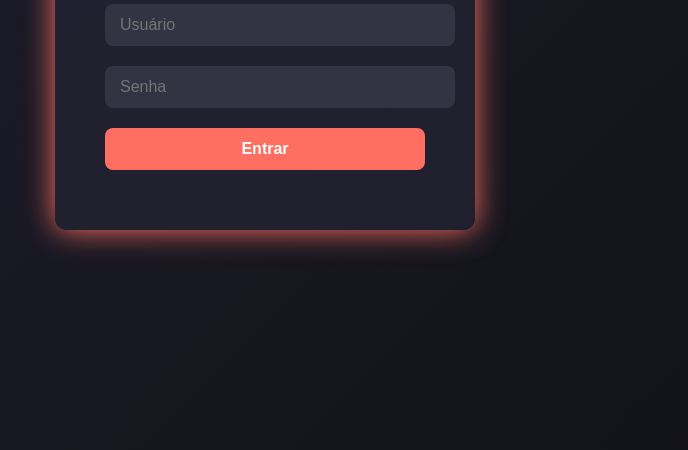
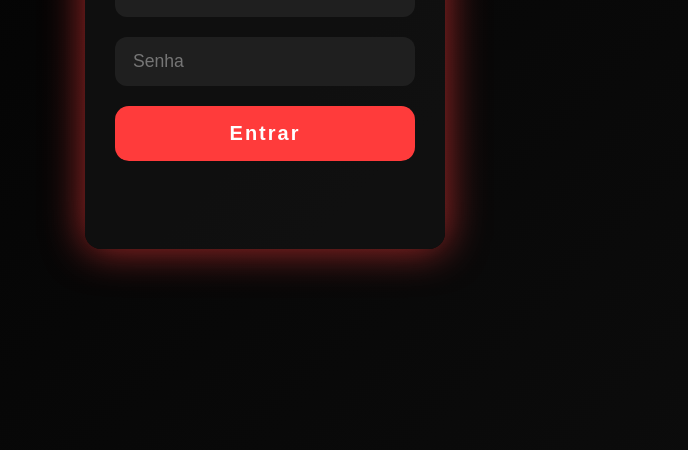
Before and after one commit to SrDark222/Brute-force-teste, a plain HTML site: page index.html in a window 1280 px wide. Shown: the part 350-800 px from the top of the page, without its empty margins (375-1063 px from the left). Drawn offline with Linux system fonts and the light colour scheme.

Commit message:
Update index.html

```diff
--- a/index.html
+++ b/index.html
@@ -3,83 +3,107 @@
 <head>
 <meta charset="UTF-8" />
 <meta name="viewport" content="width=device-width, initial-scale=1" />
-<title>Login - Tropa do Egito</title>
+<title>Login Tropa - AMOLED Dark</title>
 <style>
-  @import url('https://fonts.googleapis.com/css2?family=Poppins:wght@400;700&display=swap');
+  @import url('https://fonts.googleapis.com/css2?family=Montserrat:wght@400;700&display=swap');
+
+  /* Reset básico */
+  * {
+    margin: 0; padding: 0; box-sizing: border-box;
+  }
+
   body {
-    margin: 0;
     height: 100vh;
+    background: #000000;
+    background: linear-gradient(135deg, #000000, #0d0d0d);
+    font-family: 'Montserrat', sans-serif;
+    color: #eee;
     display: flex;
     justify-content: center;
     align-items: center;
-    background: linear-gradient(135deg, #1e1e2f, #121217);
-    font-family: 'Poppins', sans-serif;
-    color: #eee;
+    user-select: none;
   }
+
   .container {
-    background: #222233cc;
-    padding: 40px 50px;
-    border-radius: 12px;
-    box-shadow: 0 0 30px #ff6f61;
-    width: 320px;
+    background: #121212cc;
+    border-radius: 16px;
+    box-shadow: 0 0 40px #ff3b3baa;
+    width: 360px;
+    padding: 40px 30px;
     text-align: center;
   }
+
   h1 {
-    margin-bottom: 25px;
     font-weight: 700;
-    color: #ff6f61;
+    font-size: 2.4rem;
+    margin-bottom: 30px;
+    letter-spacing: 3px;
+    color: #ff3b3b;
     text-transform: uppercase;
-    letter-spacing: 2px;
   }
-  input[type="text"], input[type="password"] {
+
+  input[type="text"],
+  input[type="password"] {
     width: 100%;
-    padding: 12px 15px;
+    padding: 14px 18px;
     margin-bottom: 20px;
+    border-radius: 12px;
     border: none;
-    border-radius: 8px;
-    font-size: 16px;
-    background: #333344;
+    background: #1f1f1f;
     color: #eee;
-    transition: background 0.3s ease;
+    font-size: 1.1rem;
+    transition: 0.3s;
   }
-  input[type="text"]:focus, input[type="password"]:focus {
-    background: #ff6f61;
+
+  input[type="text"]:focus,
+  input[type="password"]:focus {
+    outline: none;
+    background: #ff3b3b;
     color: #fff;
-    outline: none;
+    box-shadow: 0 0 8px #ff3b3b;
   }
+
   input[type="submit"] {
     width: 100%;
-    padding: 12px 15px;
+    padding: 16px 20px;
+    border-radius: 14px;
     border: none;
-    border-radius: 8px;
-    background: #ff6f61;
-    color: #fff;
+    background: #ff3b3b;
+    color: white;
     font-weight: 700;
-    font-size: 16px;
+    font-size: 1.25rem;
     cursor: pointer;
-    transition: background 0.3s ease;
+    letter-spacing: 2px;
+    transition: background 0.3s;
   }
+
   input[type="submit"]:hover {
-    background: #ff3b2f;
+    background: #e32e2e;
   }
+
   .message {
-    margin-top: 20px;
+    margin-top: 24px;
     font-weight: 700;
+    font-size: 1rem;
+    letter-spacing: 1px;
+    min-height: 24px;
   }
+
   .success {
     color: #4caf50;
   }
+
   .error {
-    color: #ff3b2f;
+    color: #ff3b3b;
   }
 </style>
 </head>
 <body>
   <div class="container">
     <h1>Login</h1>
-    <form id="loginForm">
-      <input type="text" id="user" name="user" placeholder="Usuário" required autocomplete="off" />
-      <input type="password" id="pass" name="pass" placeholder="Senha" required autocomplete="off" />
+    <form id="loginForm" autocomplete="off">
+      <input type="text" id="user" name="user" placeholder="Usuário" required />
+      <input type="password" id="pass" name="pass" placeholder="Senha" required />
       <input type="submit" value="Entrar" />
     </form>
     <div class="message" id="msg"></div>
@@ -91,17 +115,17 @@
 
     form.addEventListener('submit', e => {
       e.preventDefault();
-      const user = form.user.value;
-      const pass = form.pass.value;
+      const user = form.user.value.trim();
+      const pass = form.pass.value.trim();
 
-      if(user === 'admin' && pass === '123456789') {
-        msg.textContent = 'Login Sucesso';
+      if (user === 'admin' && pass === 'fofa') {
+        msg.textContent = 'Login Sucesso, preparando redirecionamento...';
         msg.className = 'message success';
         setTimeout(() => {
           window.location.href = 'https://youtube.com';
-        }, 1500);
+        }, 1800);
       } else {
-        msg.textContent = 'Invalid login';
+        msg.textContent = 'Senha ou usuário inválido';
         msg.className = 'message error';
       }
     });
```
